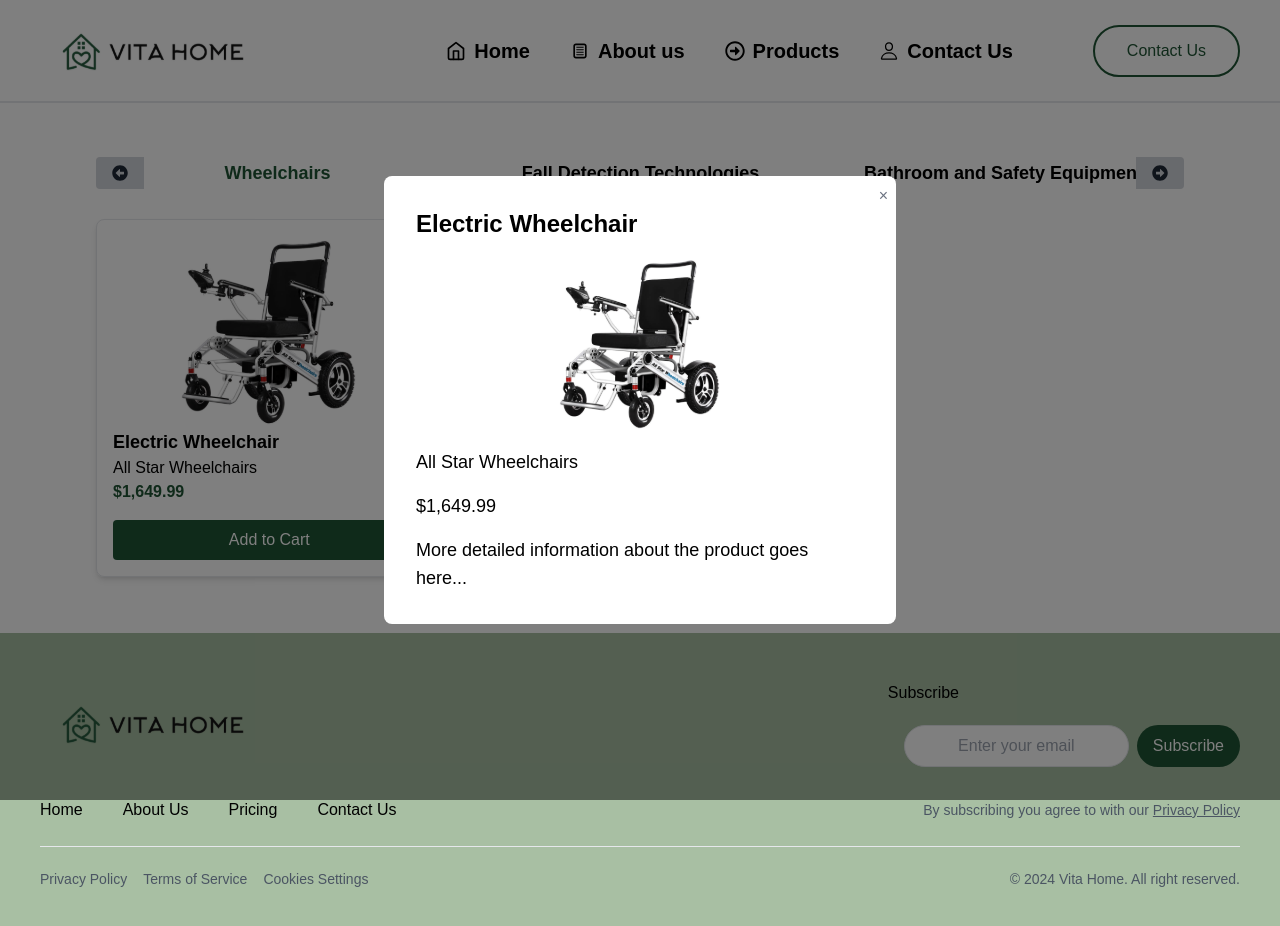
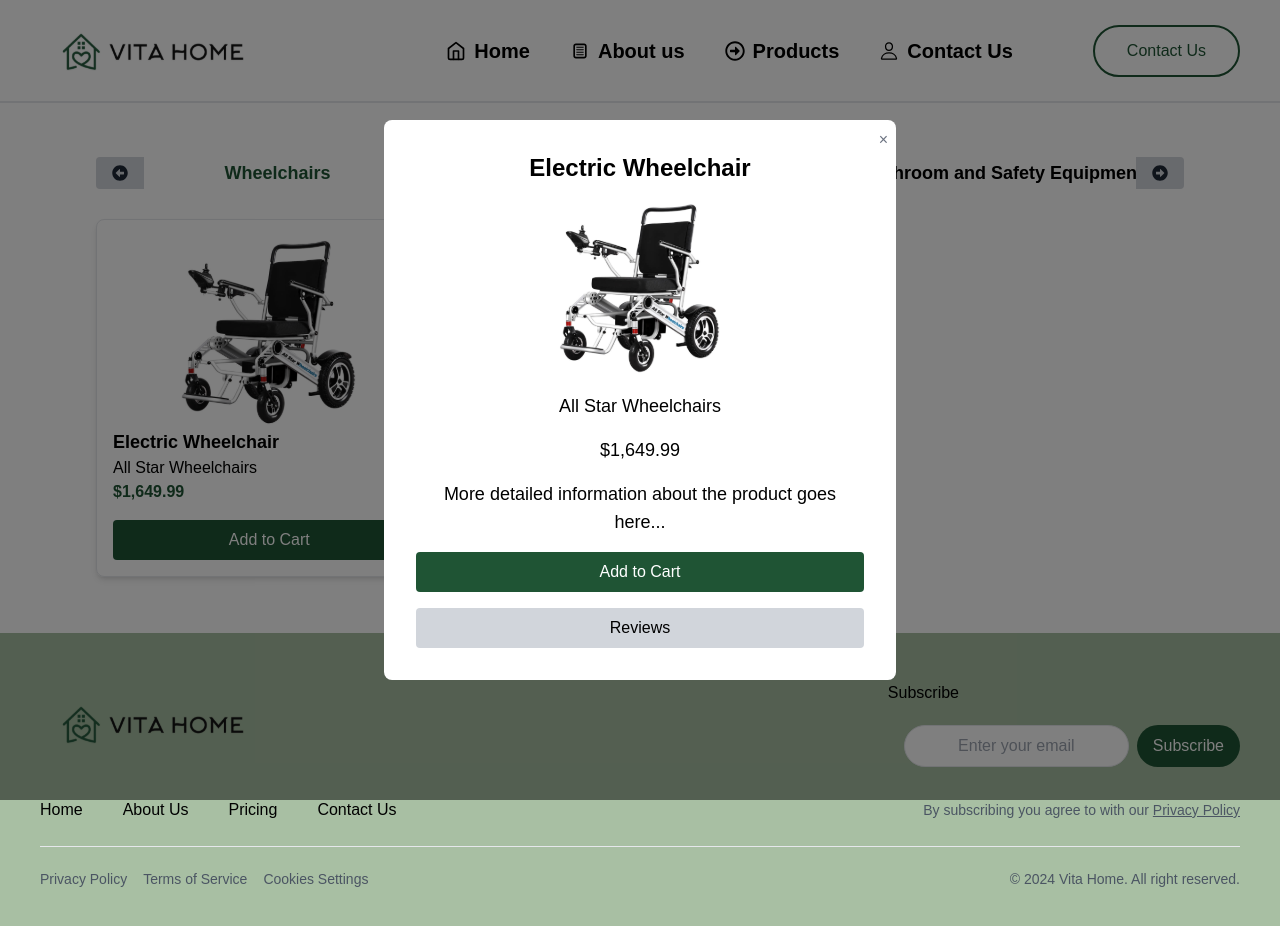
Before and after one commit to markw24/vitahome, a Next.js app: page /products in a window 1280 px wide. Both pictures are taken after a click on the element 269 px from the left and 398 px from the top of the page. Shown: the top 926 px of the page. Built offline with nearby package versions, Linux system fonts and the light colour scheme.

Commit message:
Update BiggerCard.js

```diff
--- a/src/app/components/BiggerCard.js
+++ b/src/app/components/BiggerCard.js
@@ -24,13 +24,15 @@ const BiggerCard = ({ product, isOpen, onClose }) => {
 
   return (
     <div className="fixed inset-0 bg-black bg-opacity-50 flex items-center justify-center z-50 font-Montserrat">
-      <div ref={modalRef} className="bg-white p-8 rounded-lg max-w-lg w-full relative text-black">
+      <div ref={modalRef} className="bg-white p-8 rounded-lg max-w-lg w-full relative text-black text-center">
         <button onClick={onClose} className="absolute top-2 right-2 text-gray-500 hover:text-gray-800">&times;</button>
         <h2 className="text-2xl font-bold pb-4">{product.name}</h2>
         <img src={product.image} alt={product.name} className="w-full h-48 object-contain pb-4" />
         <p className="text-lg pb-4">{product.brand}</p>
         <p className="text-lg pb-4">{product.price}</p>
         <p className="text-lg">More detailed information about the product goes here...</p>
+        <button className="mt-4 w-full bg-[#1F5434] hover:bg-green-600 text-white py-2 rounded">Add to Cart</button>
+        <button className="mt-4 w-full bg-gray-300 hover:bg-green-600 hover:text-white text-black py-2 rounded">Reviews</button>
       </div>
     </div>
   );
```
